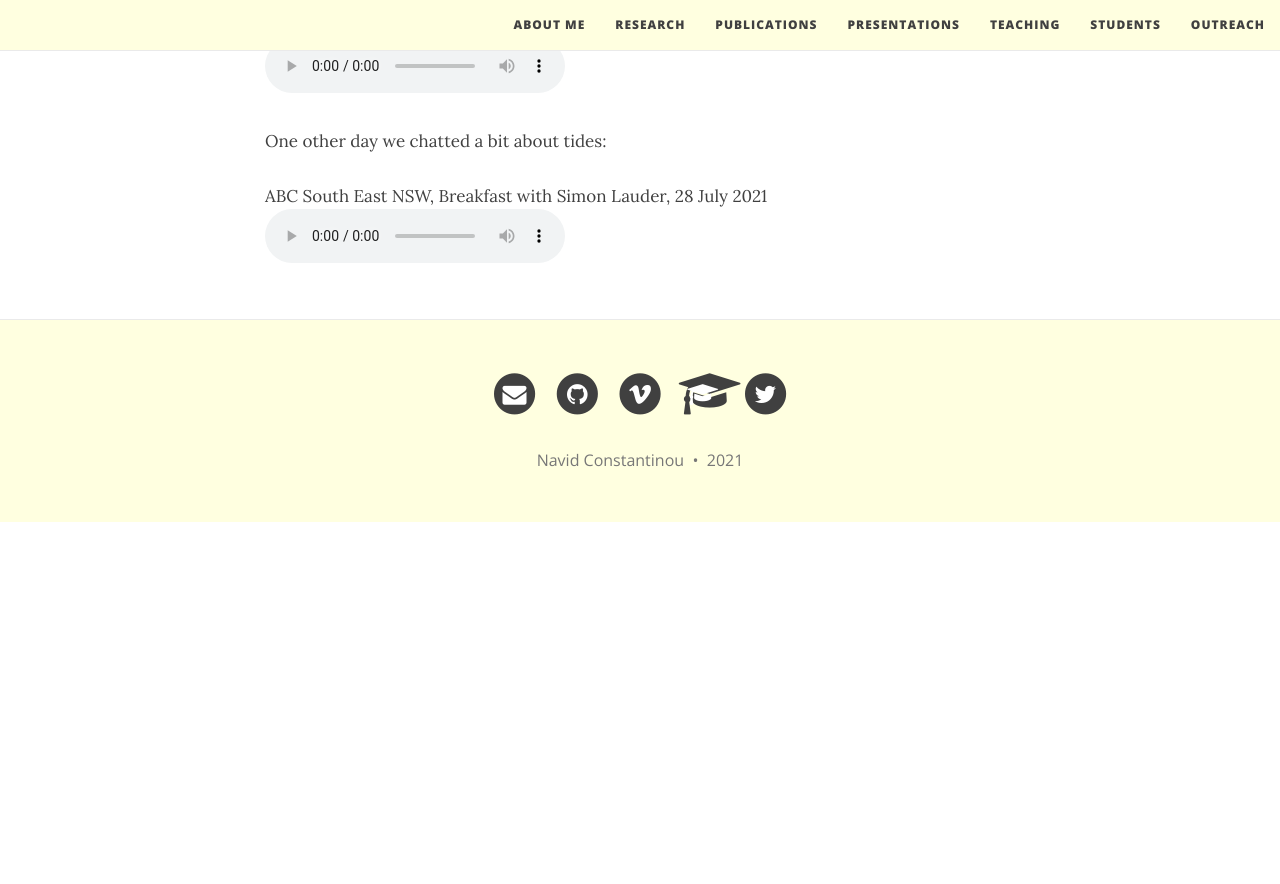
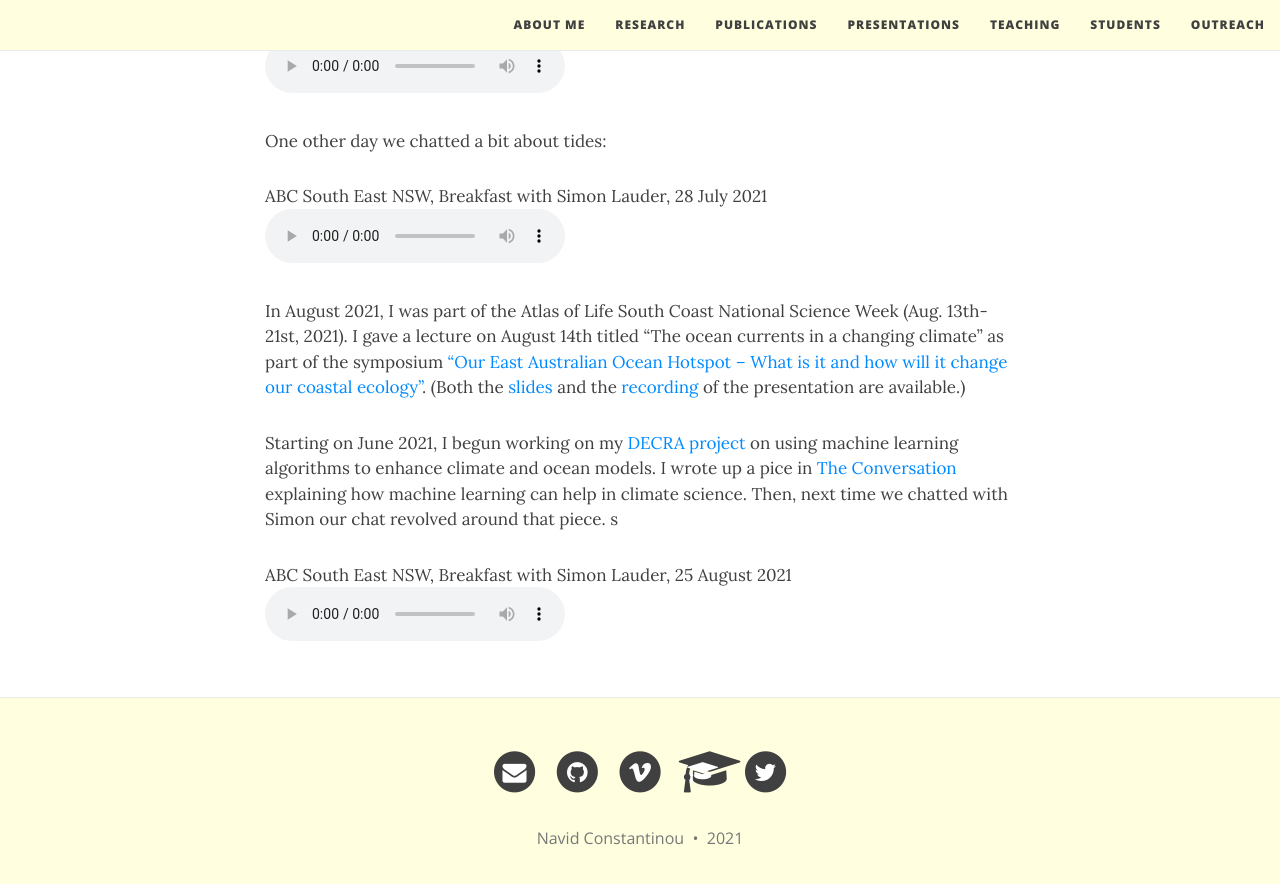
Before and after one commit to navidcy/navidcy.github.io, a Jekyll site: the page built from outreach.md, in a window 1280 px wide and 900 px high, scrolled down 1270 px. Shown: the top 884 px of the window. Built offline with Jekyll 4.4.1, drawn with Linux system fonts in a browser that asks for light colours; nearby versions of some CDN libraries; before the commit the page ends 1792 px from its top, so only the background shows below that; some of the changed text lies outside the part shown.

Commit message:
adds science week + ML climate piece + radio

```diff
--- a/outreach.md
+++ b/outreach.md
@@ -6,7 +6,7 @@ title: Outreach
 
 I strive to communicate the findings of my research to as wide audience as possible.
 
-## Radio & The Conversation
+## Radio, The Conversation, and other activities
 
 On August 2018 me and Jeffrey Parker published a paper providing a potential explanation for
 mysterious the discoveries of _Juno_ regarding the depth-extent of the zonal jets in Jupiter.
@@ -92,4 +92,26 @@ One other day we chatted a bit about tides:
     </audio>
 </figure>
 
+In August 2021, I was part of the Atlas of Life South Coast National Science Week (Aug. 13th-21st, 2021).
+I gave a lecture on August 14th titled “The ocean currents in a changing climate” as part of
+the symposium [“Our East Australian Ocean Hotspot -- What is it and how will it change our coastal ecology”](https://atlasoflife.org.au/science-week-2021-presentations/#Navid/){:target="_blank"}. (Both the [slides](../presentations/SapphireCoastEACSymposium_Aug2021.pdf){:target="_blank"} and the [recording](https://youtu.be/Xib_t66Mqt8?t=421){:target="_blank"} of the presentation are available.)
+
+Starting on June 2021, I begun working on my [DECRA project][decra2021]{:target="_blank"} on
+using machine learning algorithms to enhance climate and ocean models. I wrote up a pice in
+[The Conversation](https://theconversation.com/how-machine-lbearning-is-helping-us-fine-tune-climate-models-to-reach-unprecedented-detail-165818){:target="_blank"} explaining how machine learning
+can help in climate science. Then, next time we chatted with Simon our chat revolved around
+that piece.
+s
+<figure>
+    <figcaption>ABC South East NSW, Breakfast with Simon Lauder, 25 August 2021</figcaption>
+    <audio
+        controls
+        src="ABC-Breakfast-25Aug2021.mp3">
+            Your browser does not support the
+            <code>audio</code> element.
+    </audio>
+</figure>
+
 <!-- https://kalymnosola.com/2017/06/07/θερινό-σχολείο-και-φέτος-στην-κάλυμνο/ -->
+
+[decra2021]: https://rms.arc.gov.au/RMS/Report/Download/Report/a3f6be6e-33f7-4fb5-98a6-7526aaa184cf/219
```
Also changed, not shown: 2 other files.
